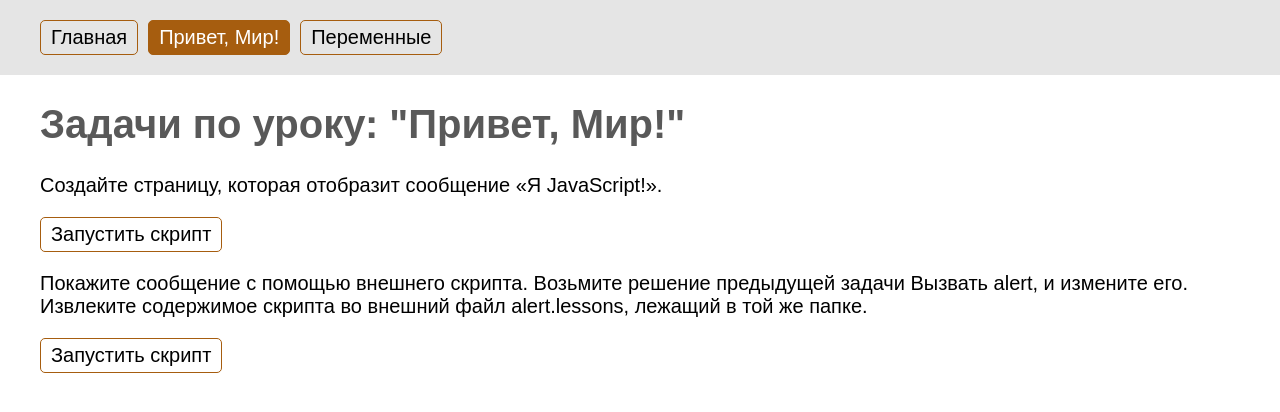
After one commit to Stanislav-Vasilevich/learn.javascript, a PHP site: page /pages/hello-world/index.php in a window 1280 px wide. The commit adds this page. Shown: the top 412 px of the page. Run offline with PHP 8.4, Linux system fonts and the light colour scheme.

Commit message:
добавил файлы для страниц на php и разметку для шапки, контейнера и кнопок запуска скриптов и меню

```diff
--- /dev/null
+++ b/css/index.css
@@ -0,0 +1,57 @@
+body {
+	box-sizing: content-box;
+	font-family: Arial, sans-serif;
+	font-size: 20px;
+	padding: 0;
+	margin: 0;
+}
+
+h1 {
+	color: #595959;
+}
+
+.container {
+	width: 1200px;
+	margin: 0 auto;
+}
+
+.header {
+	background: #e5e5e5;
+	padding: 20px 30px;
+}
+
+.menu {
+	display: flex;
+	gap: 10px;
+}
+
+.menu__item {
+	color: black;
+	text-decoration: none;
+	border: 1px solid #a65d0f;
+	border-radius: 5px;
+	padding: 5px 10px;
+}
+
+.menu__item:hover {
+	color: #a65d0f;
+}
+
+.menu__item_active {
+	background: #a65d0f;
+	color: white;
+}
+
+.menu__item_active:hover {
+	color: white;
+}
+
+.button, .button2 {
+	font-family: Arial, sans-serif;
+	font-size: 20px;
+	background: transparent;
+	border: 1px solid #a65d0f;
+	border-radius: 5px;
+	padding: 5px 10px;
+	cursor: pointer;
+}
--- a/js/3/index.js
+++ b/pages/3/index.js
@@ -1,7 +1,7 @@
 /* Что выведет этот скрипт? */
 let name = "Ilya";
 
-alert( `hello ${1}` ); // hello 1
+alert( `hello ${1}` ); // hello hello-world
 
 alert( `hello ${"name"}` ); // hello name
 
--- a/js/6/index.js
+++ b/pages/6/index.js
@@ -1,7 +1,7 @@
 /* Каким будет результат этих выражений? */
 console.log('5 > 4: ', 5 > 4, true);
 console.log('"ананас" > "яблоко": ', "ананас" > "яблоко", true); // неправильно написал
-console.log('"2" > "12": ', "2" > "12", false); // неправильно написал
+console.log('"variable" > "12": ', "variable" > "12", false); // неправильно написал
 console.log('undefined == null: ', undefined == null, true);
 console.log('undefined === null: ', undefined === null, false);
 console.log('null == "\\n0\\n": ', null == "\n0\n", false);
--- /dev/null
+++ b/pages/hello-world/index.js
@@ -0,0 +1,16 @@
+import {showAlert} from "./alert.js";
+
+/* Вызвать alert */
+// Создайте страницу, которая отобразит сообщение «Я JavaScript!».
+const button = document.querySelector('.button');
+
+button.addEventListener('click', () => {
+  alert('Я JavaScript!');
+});
+
+/* Покажите сообщение с помощью внешнего скрипта */
+// Возьмите решение предыдущей задачи Вызвать alert, и измените его. Извлеките содержимое скрипта во внешний файл alert.pages, лежащий в той же папке.
+const button2 = document.querySelector('.button2');
+button2.addEventListener('click', () => {
+  showAlert('Я JavaScript from function!');
+})
--- /dev/null
+++ b/pages/hello-world/index.php
@@ -0,0 +1,34 @@
+<!doctype html>
+<html lang="ru">
+<head>
+  <meta charset="UTF-8">
+  <meta name="viewport"
+        content="width=device-width, user-scalable=no, initial-scale=1.0, maximum-scale=1.0, minimum-scale=1.0">
+  <meta http-equiv="X-UA-Compatible" content="ie=edge">
+  <title>Привет, Мир!</title>
+  <link rel="stylesheet" href="./../../css/index.css">
+</head>
+<body>
+<?php
+  $menuActiveItem = 'hello-world';
+
+  require_once './../../templates/menu.php';
+?>
+
+<main>
+  <div class="container">
+    <div class="container">
+      <h1>Задачи по уроку: "Привет, Мир!"</h1>
+      <p>Создайте страницу, которая отобразит сообщение «Я JavaScript!».</p>
+      <button class="button">Запустить скрипт</button>
+
+      <p>Покажите сообщение с помощью внешнего скрипта.
+        Возьмите решение предыдущей задачи Вызвать alert, и измените его. Извлеките содержимое скрипта во внешний файл alert.lessons, лежащий в той же папке.</p>
+      <button class="button2">Запустить скрипт</button>
+    </div>
+  </div>
+</main>
+
+<script src="./index.js" type="module"></script>
+</body>
+</html>
--- /dev/null
+++ b/templates/menu.php
@@ -0,0 +1,12 @@
+<?php global $menuActiveItem;
+  error_reporting(-1); ?>
+
+<header class="header">
+  <div class="container">
+    <nav class="menu">
+      <a class="menu__item <?php echo $menuActiveItem === '/' ? 'menu__item_active' : '' ?>" href="<?php echo '/index.php';?>">Главная</a>
+      <a class="menu__item <?php echo $menuActiveItem === 'hello-world' ? 'menu__item_active' : '' ?>" href="<?php echo '/pages/hello-world/index.php' ?>">Привет, Мир!</a>
+      <a class="menu__item <?php echo $menuActiveItem === 'variable' ? 'menu__item_active' : '' ?>" href="<?php echo '/pages/variable/index.php' ?>">Переменные</a>
+    </nav>
+  </div>
+</header>
```
Also changed, not shown: index.php (renamed from index.html, +11 -1 lines), js/1/index.js (deleted, +0 -9 lines), js/2/index.js (deleted, +0 -16 lines), pages/5/index.js (renamed from js/5/index.js, +15 -15 lines), pages/variable/index.js (added, +21 -0 lines), pages/variable/index.php (added, +27 -0 lines), README.md, pages/4/index.js (renamed from js/4/index.js), pages/hello-world/alert.js (renamed from js/1/alert.js).
